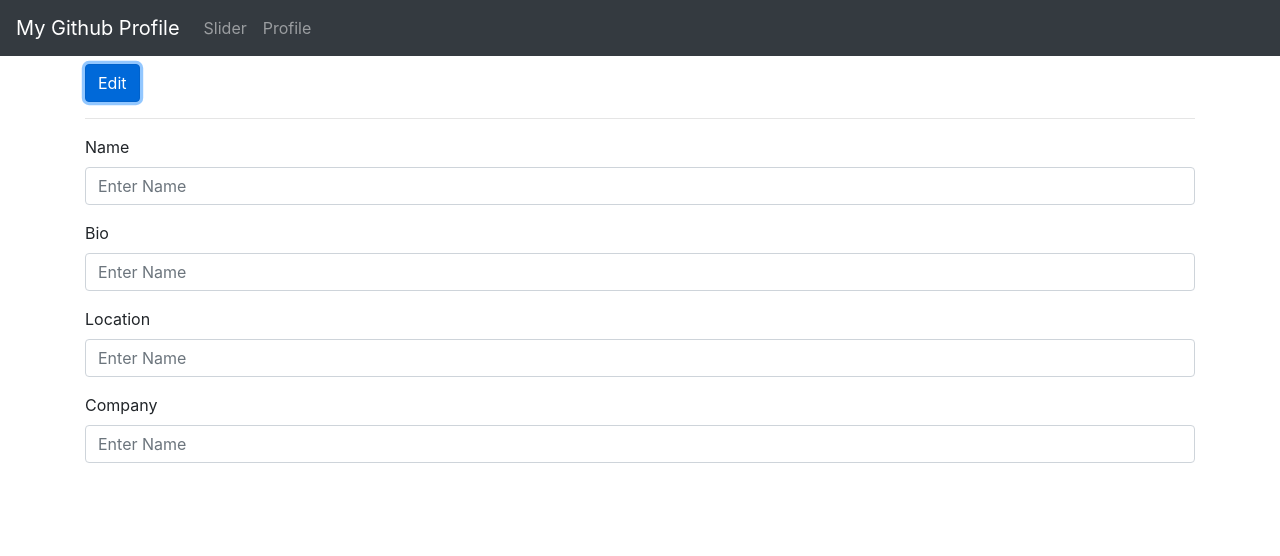
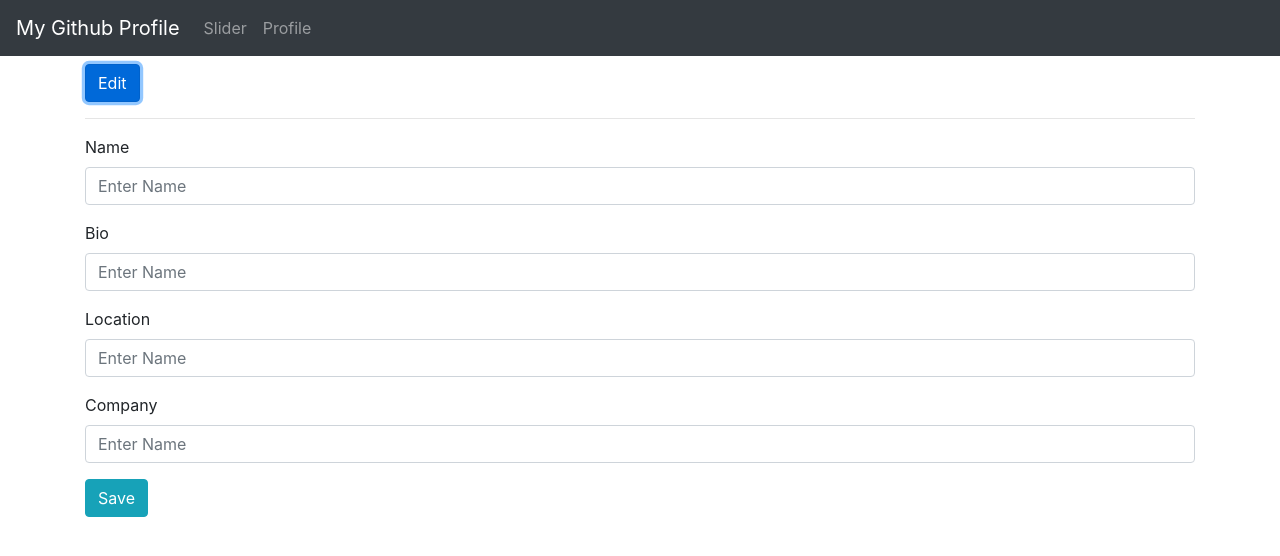
Before and after one commit to ZoiloGranda/react-eduonix, a React (Create React App) app in the folder github-profile/: page / in a window 1280 px wide. Both pictures are taken after a click on the button "Edit". Shown: the top 556 px of the page. Built offline with nearby package versions, Linux system fonts and the light colour scheme; no server answers.

Commit message:
Added Edit profile function

```diff
--- a/github-profile/src/actions/actions_profile.js
+++ b/github-profile/src/actions/actions_profile.js
@@ -3,10 +3,29 @@ export const PROFILE_EDITED = 'PROFILE_EDITED'
 
 export function fetchProfile() {
  return (dispatch) => {
-  let header = new Headers({ 'Content-Type': 'application/json', 'Authotization': 'token fbb7734bb37f65f3f1467f64ae37051d0788d98b' })
+  let headers = new Headers({ 'Content-Type': 'application/json', 'Authorization': 'token 89f3ce15a9071d040289ace5d0c40269c7e01073' })
   return fetch('https://api.github.com/users/zoilogranda', {
    method: 'GET',
-   // headers: header
+   headers:headers
+  })
+  .then(response => response.json())
+  .then(json => {
+   console.log(json);
+   dispatch(loadProfile(json))
+  })
+  .catch(error => {
+   console.log(error);
+  })
+ }
+}
+
+export function saveProfile(profile) {
+ return (dispatch) => {
+  let headers = new Headers({ 'Content-Type': 'application/json', 'Authorization': 'token 89f3ce15a9071d040289ace5d0c40269c7e01073' })
+  return fetch('https://api.github.com/user', {
+   method: 'PATCH',
+   headers: headers,
+   body: JSON.stringify(profile)
   })
   .then(response => response.json())
   .then(json => {
--- a/github-profile/src/components/Profile.js
+++ b/github-profile/src/components/Profile.js
@@ -5,8 +5,9 @@ class Profile extends React.Component {
  constructor(props){
   super(props);
   this.state ={
-   userInfo:{},
-   editing: false
+   userInfo: this.props.profile,
+   editing: false,
+   error: false
   }
  }
 
@@ -28,6 +29,20 @@ class Profile extends React.Component {
   })
  }
 
+ saveProfile(){
+  let error = false;
+  let propertiesToCheck =['name','bio', 'location', 'company']
+  propertiesToCheck.forEach(function (term) {
+   if (this.state.userInfo[term]==='') {
+    error=true
+   }
+  }.bind(this))
+  if (!error) {
+   this.props.saveProfile(this.state.userInfo)
+  }
+  this.setState({error})
+ }
+
  render() {
   return (
    <div className="container mt-2">
@@ -38,6 +53,7 @@ class Profile extends React.Component {
        <Form.Group>
         <Form.Label>Name</Form.Label>
         <Form.Control
+         className={this.state.error&&this.state.userInfo.name===''?'red-border':''}
          onChange={this.updateValue.bind(this,'name')}
          value={this.state.userInfo.name}
          type="text"
@@ -46,6 +62,7 @@ class Profile extends React.Component {
        <Form.Group>
         <Form.Label>Bio</Form.Label>
         <Form.Control
+         className={this.state.error&&this.state.userInfo.bio===''?'red-border':''}
          onChange={this.updateValue.bind(this, 'bio')}
          value={this.state.userInfo.bio}
          type="text"
@@ -54,6 +71,7 @@ class Profile extends React.Component {
        <Form.Group>
         <Form.Label>Location</Form.Label>
         <Form.Control
+         className={this.state.error&&this.state.userInfo.location===''?'red-border':''}
          onChange={this.updateValue.bind(this, 'location')}
          value={this.state.userInfo.location}
          type="text"
@@ -62,11 +80,13 @@ class Profile extends React.Component {
        <Form.Group>
         <Form.Label>Company</Form.Label>
         <Form.Control
+         className={this.state.error&&this.state.userInfo.company===''?'red-border':''}
          onChange={this.updateValue.bind(this, 'company')}
          value={this.state.userInfo.company}
          type="text"
          placeholder="Enter Name" />
        </Form.Group>
+       <Button variant="info" onClick={this.saveProfile.bind(this)}>Save</Button>{' '}
       </React.Fragment>
       :
       <React.Fragment>
--- a/github-profile/src/containers/Profile.js
+++ b/github-profile/src/containers/Profile.js
@@ -1,5 +1,5 @@
 import{ connect } from 'react-redux';
-import { fetchProfile} from '../actions/actions_profile';
+import { fetchProfile, saveProfile} from '../actions/actions_profile';
 import ProfileComponent from '../components/Profile';
 
 const mapStateToProps = state =>{
@@ -12,6 +12,9 @@ const mapDispatchToProps = (dispatch, ownProps)=>{
  return {
   fetchProfile:()=>{
    dispatch(fetchProfile())
+  },
+  saveProfile:(profile)=>{
+   dispatch(saveProfile(profile))
   }
  }
 }
--- a/github-profile/src/index.css
+++ b/github-profile/src/index.css
@@ -15,3 +15,7 @@ code {
 .slick-slider{
  text-align: center;
 }
+
+.red-border{
+ border: red thin solid;
+}
```
